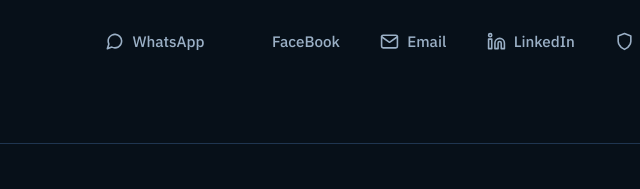
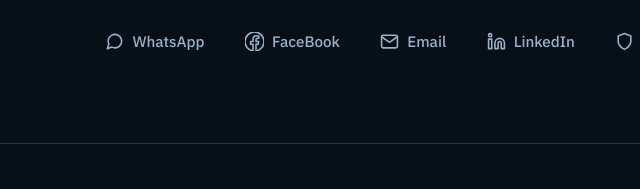
Before and after one commit to boghdady1/Portfolio.github.io, a plain HTML site: page index.html in a window 1280 px wide. Shown: the part 607-796 px from the top of the page, 0-640 px from the left. Drawn offline with Linux system fonts and the light colour scheme.

Commit message:
Update index.html

```diff
--- a/index.html
+++ b/index.html
@@ -394,7 +394,12 @@
         </div>
         <div class="social">
           <a href="https://wa.me/201013421811" target="_blank" rel="noopener"><svg class="icon"><use href="#i-chat"/></svg> WhatsApp</a>
-          <a href="https://www.facebook.com/mostafa.sasa.39948" target="_blank" rel="noopener"><svg class="icon"><use href="#i-face"/></svg> FaceBook</a>
+<a href="https://www.facebook.com/mostafa.sasa.39948" target="_blank" rel="noopener">
+  <svg class="icon" xmlns="http://w3.org" width="20" height="20" viewBox="0 0 24 24" fill="currentColor">
+    <path d="M24 12.073c0-6.627-5.373-12-12-12s-12 5.373-12 12c0 5.99 4.388 10.954 10.125 11.854v-8.385H7.078v-3.47h3.047V9.43c0-3.007 1.792-4.669 4.533-4.669 1.312 0 2.686.235 2.686.235v2.953H15.83c-1.491 0-1.956.925-1.956 1.874v2.25h3.328l-.532 3.47h-2.796v8.385C19.612 23.027 24 18.062 24 12.073z"/>
+  </svg>
+  FaceBook
+</a>
           <a href="mailto:mostafa10020038@gmail.com"><svg class="icon"><use href="#i-mail"/></svg> Email</a>
           <a href="https://www.linkedin.com/in/mostafa-boghdady-62334a238/" target="_blank" rel="noopener"><svg class="icon"><use href="#i-in"/></svg> LinkedIn</a>
           <a href="https://tryhackme.com/p/MBoghdady" target="_blank" rel="noopener"><svg class="icon"><use href="#i-shield"/></svg> TryHackMe</a>
```
